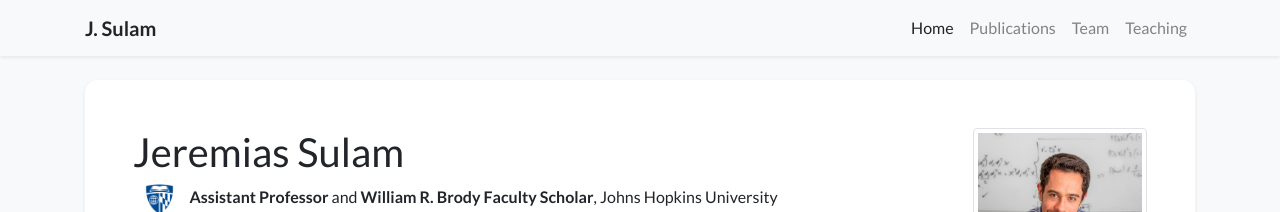
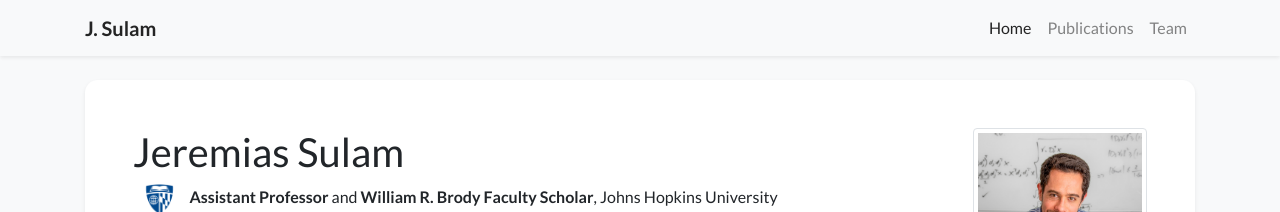
Before and after one commit to jsulam/jsulam.github.io, a Jekyll site: the page built from index.html, in a window 1280 px wide. Shown: the top 212 px of the page. Built offline with Jekyll 4.4.1, drawn with Linux system fonts in a browser that asks for light colours; nearby versions of some CDN libraries; a style sheet for code colours, icons or effects is not loaded.

Commit message:
Update navigation.yml

```diff
--- a/_data/navigation.yml
+++ b/_data/navigation.yml
@@ -7,7 +7,5 @@ pages:
   url: /publications
 - name: Team
   url: /team
-- name: Teaching
-  url: /teaching
 # - name: Showcase
   # url: /showcase
```
